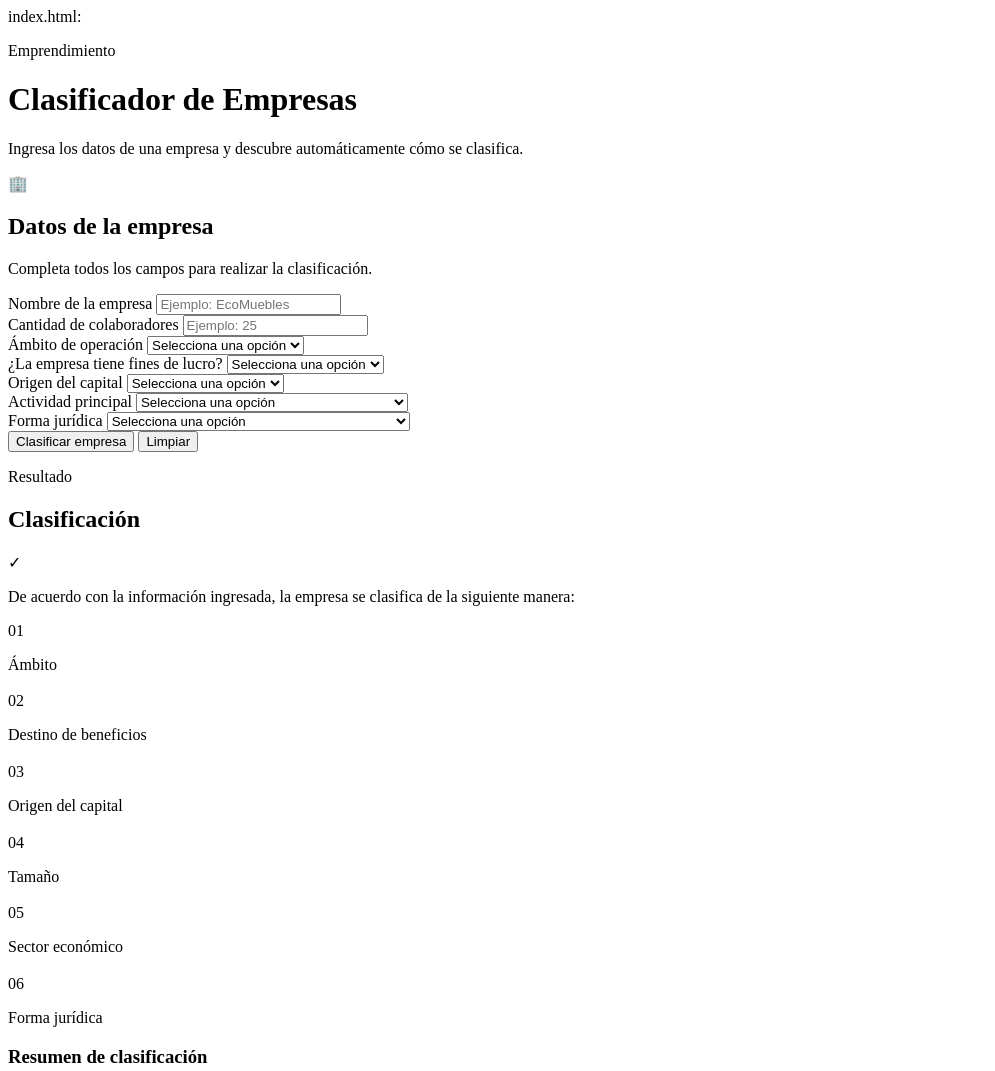
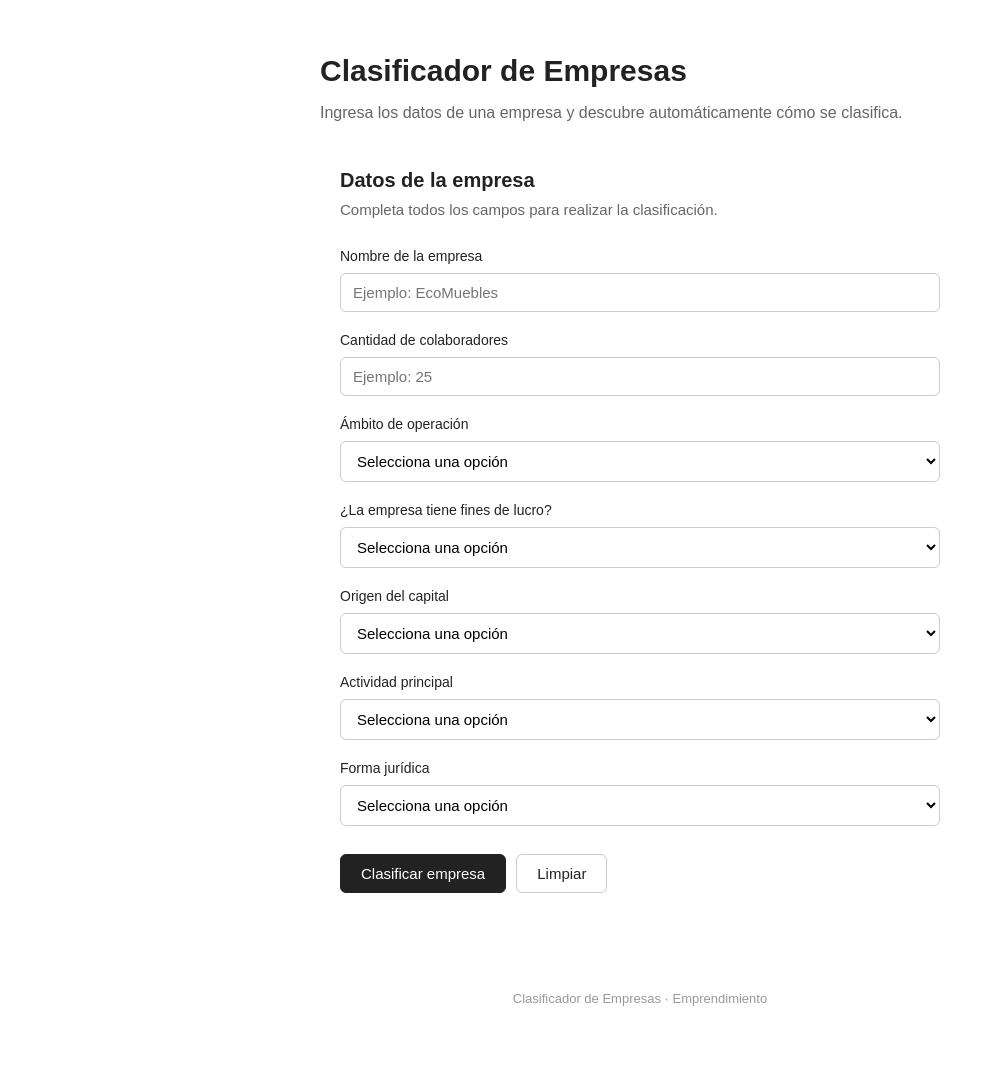
Before and after one commit to Matefuuo/Labuforms, a plain HTML site: page Proyecto/index.html in a window 1280 px wide. Shown: the top 1071 px of the page, without its empty margins (0-995 px from the left). After the commit the page ends 1032 px from the top, so only its background shows below. Drawn offline with Linux system fonts and the light colour scheme.

Commit message:
proyecto (sin Claude)

```diff
--- a/Proyecto/index.css
+++ b/Proyecto/index.css
@@ -0,0 +1,204 @@
+* {
+    margin: 0;
+    padding: 0;
+    box-sizing: border-box;
+}
+
+body {
+    font-family: Arial, Helvetica, sans-serif;
+    background: #fff;
+    color: #222;
+    line-height: 1.5;
+}
+
+/* Encabezado: solo texto */
+header {
+    padding: 48px 20px 8px;
+}
+
+.header-contenido {
+    max-width: 640px;
+    margin: auto;
+}
+
+header h1 {
+    font-size: 30px;
+    margin-bottom: 8px;
+}
+
+.descripcion {
+    color: #666;
+    font-size: 16px;
+}
+
+/* Elementos decorativos ocultos */
+.etiqueta,
+.icono-empresa,
+.check,
+.numero {
+    display: none;
+}
+
+main {
+    max-width: 640px;
+    margin: 0 auto;
+    padding: 0 20px 40px;
+}
+
+.contenedor {
+    padding: 32px 0;
+}
+
+.titulo-seccion {
+    margin-bottom: 24px;
+}
+
+.titulo-seccion h2,
+.resultado-header h2 {
+    font-size: 20px;
+    margin-bottom: 4px;
+}
+
+.titulo-seccion p,
+.texto-resultado {
+    color: #666;
+    font-size: 15px;
+}
+
+/* Formulario en una sola columna */
+.grid {
+    display: flex;
+    flex-direction: column;
+    gap: 18px;
+}
+
+.campo {
+    display: flex;
+    flex-direction: column;
+}
+
+.campo-completo {
+    margin-bottom: 18px;
+}
+
+label {
+    font-size: 14px;
+    margin-bottom: 6px;
+}
+
+input,
+select {
+    width: 100%;
+    padding: 10px 12px;
+    border: 1px solid #ccc;
+    border-radius: 6px;
+    background: #fff;
+    font-size: 15px;
+}
+
+input:focus,
+select:focus {
+    outline: 2px solid #222;
+    outline-offset: 1px;
+}
+
+/* Botones */
+.botones {
+    display: flex;
+    gap: 10px;
+    margin-top: 28px;
+}
+
+button {
+    padding: 10px 20px;
+    border-radius: 6px;
+    font-size: 15px;
+    cursor: pointer;
+}
+
+.btn-principal {
+    background: #222;
+    color: #fff;
+    border: 1px solid #222;
+}
+
+.btn-secundario {
+    background: #fff;
+    color: #222;
+    border: 1px solid #ccc;
+}
+
+/* Resultados: lista simple */
+.resultados {
+    border-top: 1px solid #ddd;
+}
+
+.resultado-header {
+    margin-bottom: 8px;
+}
+
+.texto-resultado {
+    margin-bottom: 16px;
+}
+
+.resultado-grid {
+    display: block;
+}
+
+.tarjeta {
+    display: flex;
+    justify-content: space-between;
+    align-items: baseline;
+    gap: 16px;
+    padding: 12px 0;
+    border-bottom: 1px solid #eee;
+}
+
+.categoria {
+    color: #666;
+    font-size: 14px;
+}
+
+.tarjeta h3 {
+    font-size: 15px;
+    font-weight: bold;
+    text-align: right;
+}
+
+.resumen {
+    margin-top: 24px;
+}
+
+.resumen h3 {
+    font-size: 16px;
+    margin-bottom: 6px;
+}
+
+.resumen p {
+    color: #444;
+}
+
+.oculto {
+    display: none;
+}
+
+footer {
+    text-align: center;
+    color: #999;
+    font-size: 13px;
+    padding: 24px;
+}
+
+@media (max-width: 700px) {
+    header h1 {
+        font-size: 26px;
+    }
+
+    .botones {
+        flex-direction: column;
+    }
+
+    button {
+        width: 100%;
+    }
+}
--- a/Proyecto/index.html
+++ b/Proyecto/index.html
@@ -1,4 +1,4 @@
-index.html: <!DOCTYPE html>
+<!DOCTYPE html>
 <html lang="es">
 
 <head>
@@ -7,7 +7,7 @@ index.html: <!DOCTYPE html>
 
     <title>Clasificador de Empresas</title>
 
-    <link rel="stylesheet" href="style.css">
+    <link rel="stylesheet" href="index.css">
 </head>
 
 <body>
@@ -397,7 +397,7 @@ index.html: <!DOCTYPE html>
     </footer>
 
 
-    <script src="script.js"></script>
+    <script src="index.js"></script>
 
 </body>
 
```
